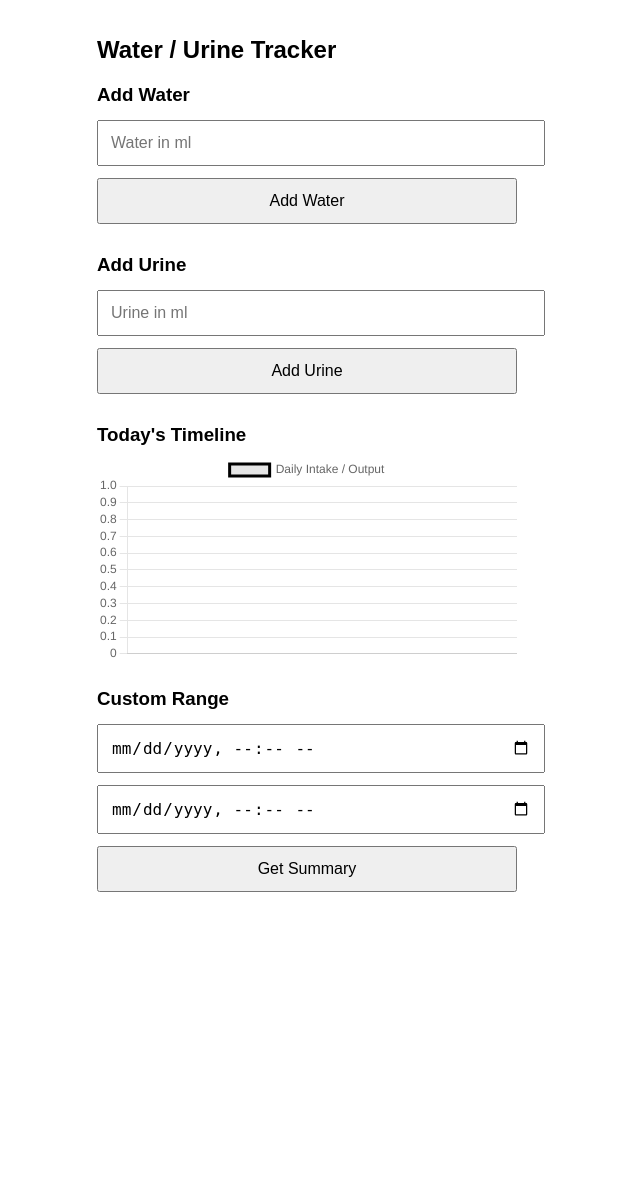
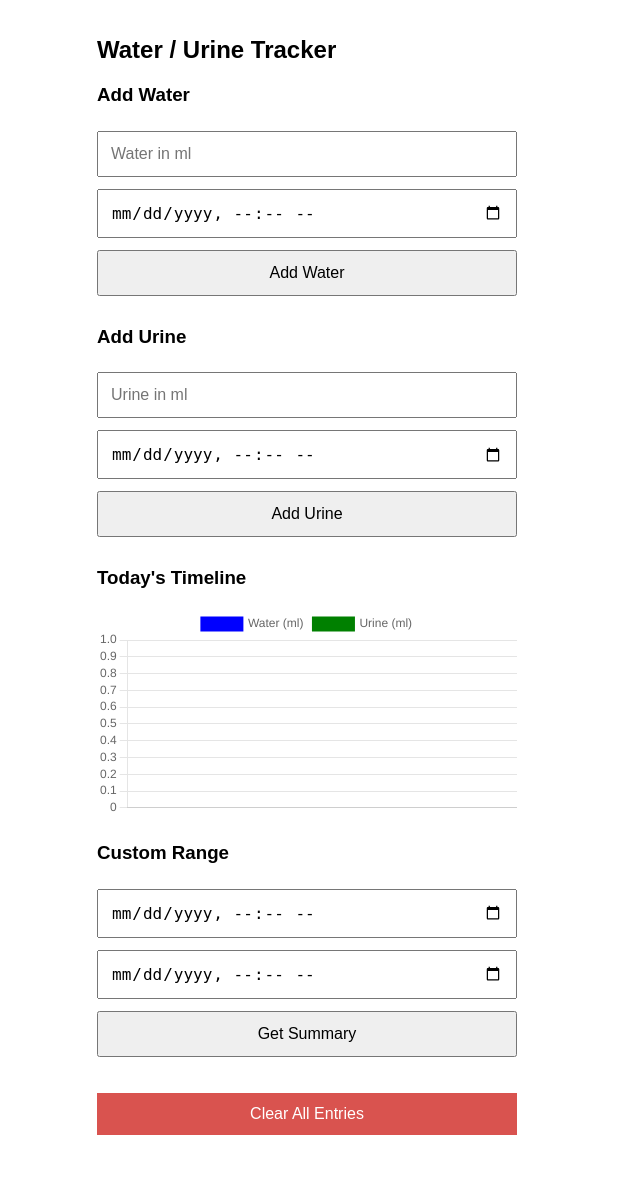
Before and after one commit to ragulkarthick832/trackerr, a Flask app: page / in a window 1280 px wide. Shown: the whole page, without its empty margins (333-973 px from the left). Before the commit the page ends 892 px from the top, so only its background shows below. Run offline with Flask 3, Linux system fonts and the light colour scheme; data that the repository does not hold is empty.

Commit message:
Update index.html

```diff
--- a/templates/index.html
+++ b/templates/index.html
@@ -4,9 +4,10 @@
     <title>Water Tracker</title>
     <meta name="viewport" content="width=device-width, initial-scale=1">
     <script src="https://cdn.jsdelivr.net/npm/chart.js"></script>
+
     <style>
         body {
-            font-family: Arial;
+            font-family: Arial, sans-serif;
             max-width: 420px;
             margin: auto;
             padding: 16px;
@@ -17,14 +18,21 @@
             padding: 12px;
             margin: 6px 0;
             font-size: 16px;
+            box-sizing: border-box;
         }
 
         .section {
             margin-bottom: 24px;
         }
 
-        h3 {
-            margin-bottom: 8px;
+        #summaryResult {
+            font-weight: bold;
+        }
+
+        .danger {
+            background: #d9534f;
+            color: white;
+            border: none;
         }
     </style>
 </head>
@@ -35,12 +43,14 @@
 <div class="section">
     <h3>Add Water</h3>
     <input id="waterInput" type="number" placeholder="Water in ml">
+    <input id="waterTimestamp" type="datetime-local">
     <button onclick="addEntry('water')">Add Water</button>
 </div>
 
 <div class="section">
     <h3>Add Urine</h3>
     <input id="urineInput" type="number" placeholder="Urine in ml">
+    <input id="urineTimestamp" type="datetime-local">
     <button onclick="addEntry('urine')">Add Urine</button>
 </div>
 
@@ -58,23 +68,35 @@
     <p id="summaryResult"></p>
 </div>
 
+<div class="section">
+    <button class="danger" onclick="clearAll()">Clear All Entries</button>
+</div>
+
 <script>
 let chart;
 
 async function addEntry(type) {
-    const input = document.getElementById(type + "Input");
-    const quantity = parseInt(input.value);
+    const quantity = parseInt(document.getElementById(type + "Input").value);
+    const timestamp = document.getElementById(type + "Timestamp").value;
+
+    if (!quantity || quantity <= 0) {
+        alert("Enter valid quantity");
+        return;
+    }
 
     await fetch("/add-entry", {
         method: "POST",
         headers: {"Content-Type": "application/json"},
         body: JSON.stringify({
             entry_type: type,
-            quantity_ml: quantity
+            quantity_ml: quantity,
+            timestamp: timestamp || null
         })
     });
 
-    input.value = "";
+    document.getElementById(type + "Input").value = "";
+    document.getElementById(type + "Timestamp").value = "";
+
     loadChart();
 }
 
@@ -83,9 +105,13 @@ async function loadChart() {
     const data = await res.json();
 
     const labels = data.map(x => x.time);
-    const values = data.map(x => x.quantity_ml);
-    const colors = data.map(x =>
-        x.entry_type === "water" ? "blue" : "green"
+
+    const waterData = data.map(x =>
+        x.entry_type === "water" ? x.quantity_ml : null
+    );
+
+    const urineData = data.map(x =>
+        x.entry_type === "urine" ? x.quantity_ml : null
     );
 
     if (chart) chart.destroy();
@@ -94,13 +120,24 @@ async function loadChart() {
         type: "line",
         data: {
             labels,
-            datasets: [{
-                label: "Daily Intake / Output",
-                data: values,
-                borderColor: "black",
-                pointBackgroundColor: colors,
-                tension: 0.2
-            }]
+            datasets: [
+                {
+                    label: "Water (ml)",
+                    data: waterData,
+                    borderColor: "blue",
+                    backgroundColor: "blue",
+                    tension: 0.2,
+                    spanGaps: true
+                },
+                {
+                    label: "Urine (ml)",
+                    data: urineData,
+                    borderColor: "green",
+                    backgroundColor: "green",
+                    tension: 0.2,
+                    spanGaps: true
+                }
+            ]
         }
     });
 }
@@ -109,11 +146,27 @@ async function fetchSummary() {
     const start = document.getElementById("startTime").value;
     const end = document.getElementById("endTime").value;
 
+    if (!start || !end) {
+        alert("Select both start and end");
+        return;
+    }
+
     const res = await fetch(`/summary?start=${start}&end=${end}`);
     const data = await res.json();
 
     document.getElementById("summaryResult").innerText =
-        `Water: ${data.water || 0} ml | Urine: ${data.urine || 0} ml`;
+        `Water: ${data.water} ml | Urine: ${data.urine} ml`;
+}
+
+async function clearAll() {
+    if (!confirm("Delete all entries?")) return;
+
+    await fetch("/clear-all", {
+        method: "POST"
+    });
+
+    loadChart();
+    document.getElementById("summaryResult").innerText = "";
 }
 
 loadChart();
```
Lines whose indentation alone changed are shown as unchanged.
